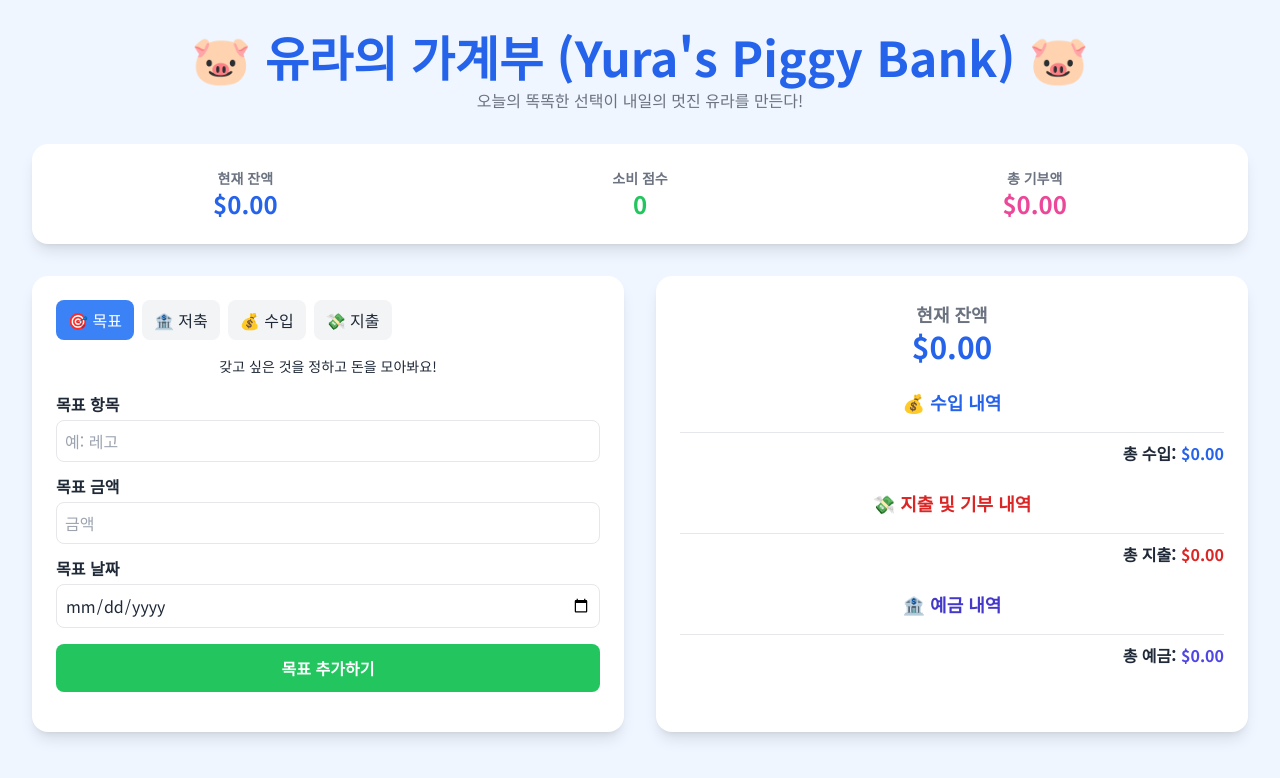
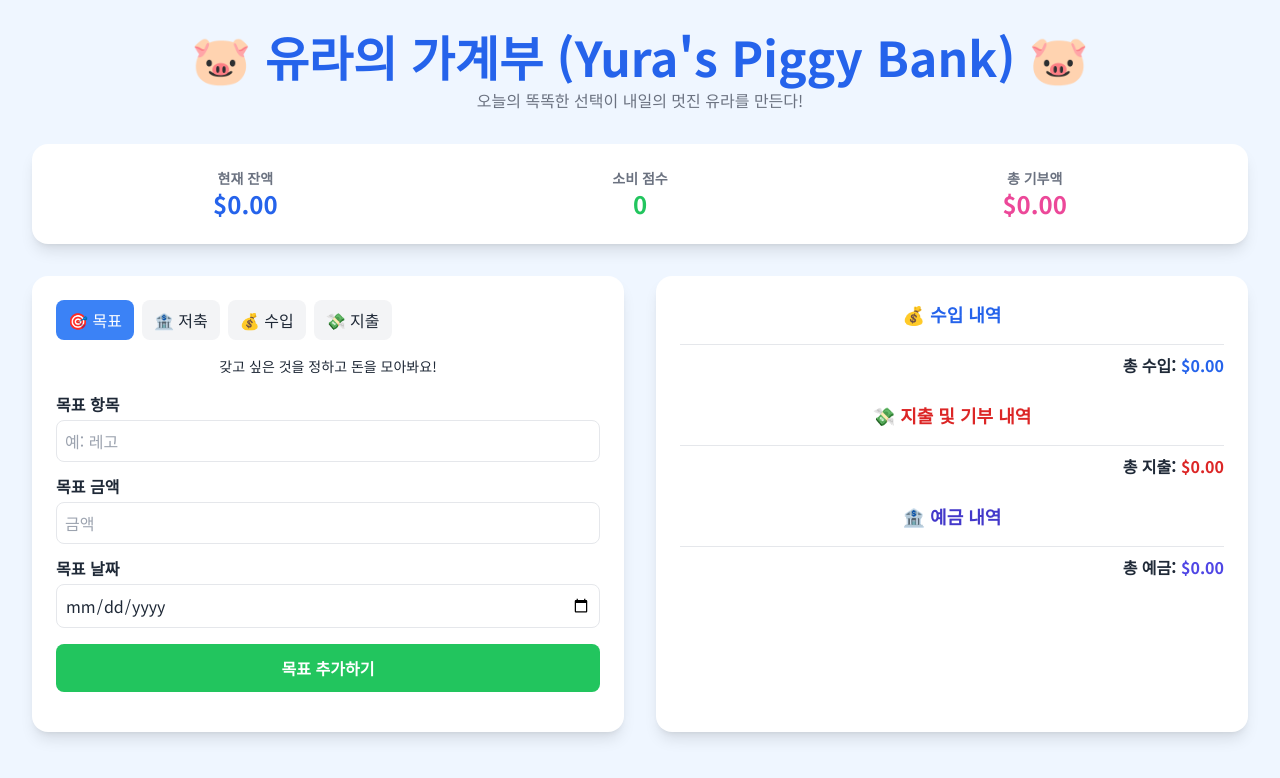
Before and after one commit to jjh64/yura_finance, a plain HTML site: page index.html in a window 1280 px wide. Drawn offline with nearby package versions, Linux system fonts and the light colour scheme.

Commit message:
fix: separate HTML and JS; working tabs/views; simple interest deposits; optional cloud sync

```diff
--- a/index.html
+++ b/index.html
@@ -100,11 +100,6 @@
 
             <!-- 오른쪽 패널: 목록 -->
             <div class="bg-white p-6 rounded-2xl shadow-lg space-y-6">
-                <div class="text-center">
-                    <h2 class="text-lg font-bold text-gray-500">현재 잔액</h2>
-                    <p id="balance" class="text-3xl font-bold text-blue-600">$0.00</p>
-                </div>
-
                 <div>
                     <h4 class="text-lg font-bold text-center text-blue-600 mb-2">💰 수입 내역</h4>
                     <ul id="incomeList" class="space-y-2 max-h-40 overflow-y-auto"></ul>
```
